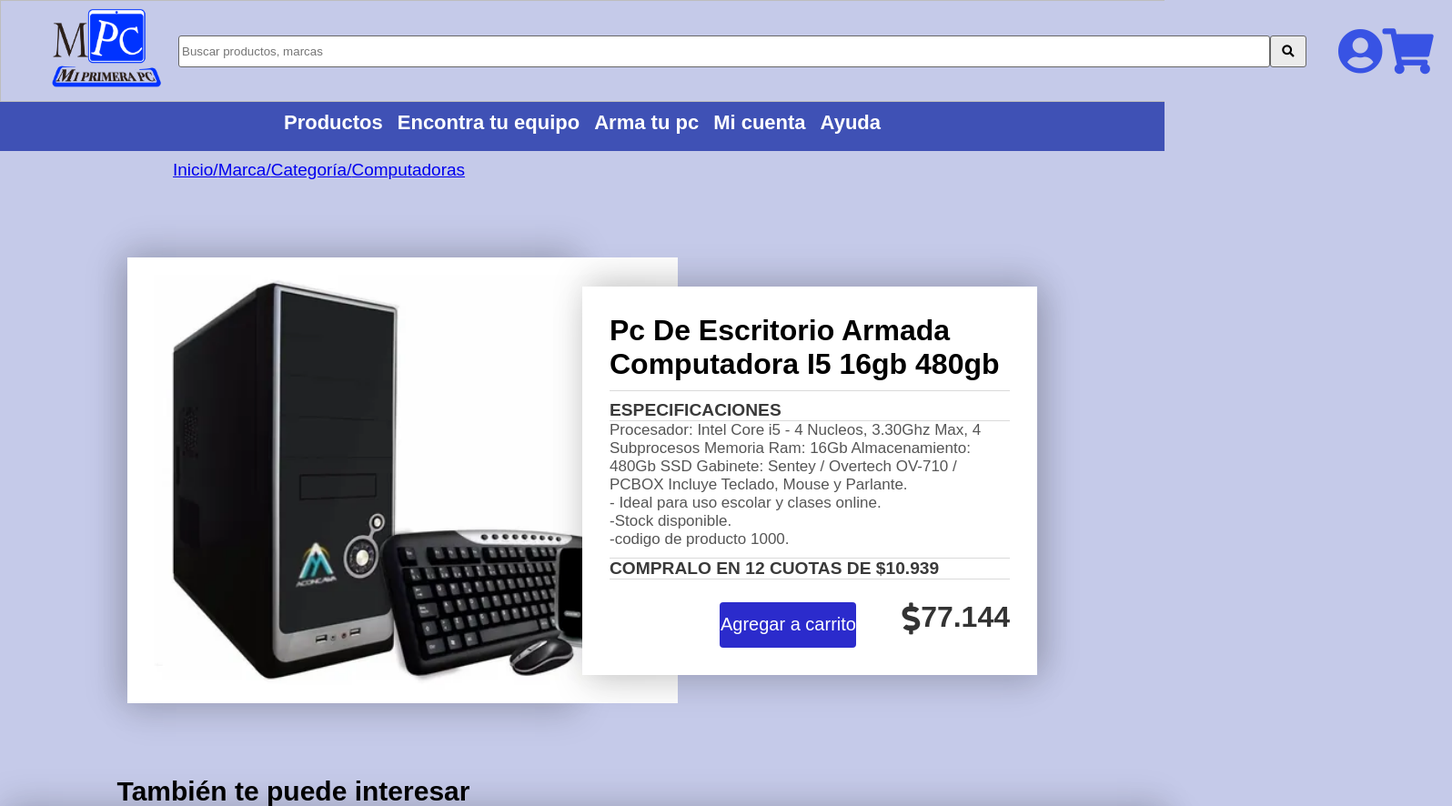
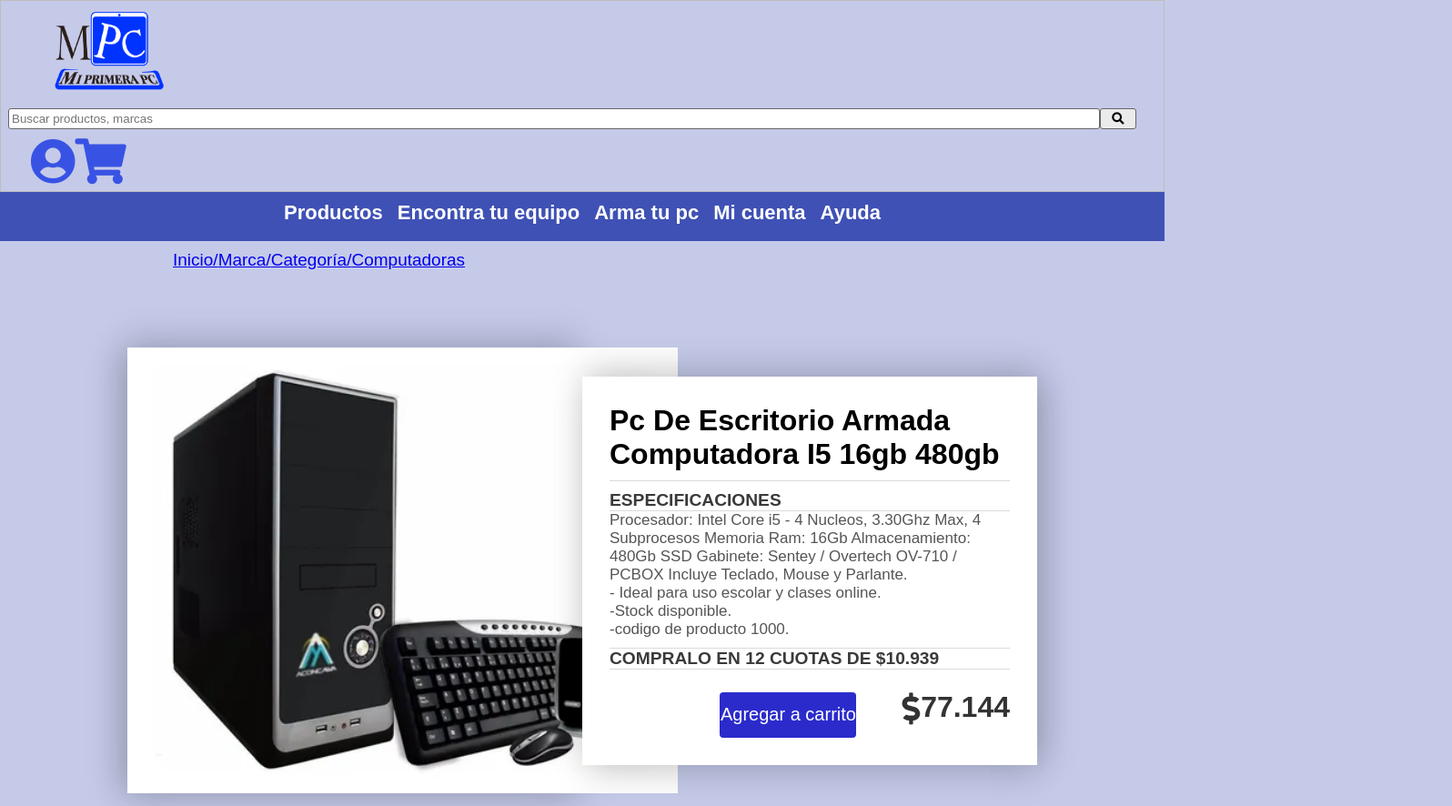
Before and after one commit to TomasHurtado/sprin2grupo9, a website: page views/productDetail.html in a window 1280 px wide. Shown: the top 886 px of the page at 91% size, 1596 px wide, since content can reach past the window. Drawn offline with Linux system fonts and the light colour scheme; files whose address does not match are found by name; a web font is replaced by a local one.

Commit message:
header resposive terminado

```diff
--- a/public/css/Home.css
+++ b/public/css/Home.css
@@ -12,65 +12,74 @@
 
 }
 
+
+/*primer header0*/
 header .primero{
     display: block;
-
+    flex-wrap: wrap ;
     background: #C5CAE9;
     justify-content: center;
     border: solid 1px;
     border-color: #BDBDBD;
     width: 100%;
+    padding: 3px;
 }
 
+
 .Logo{
-    margin-left: 40px;
+
+    text-align: center;
 }
 
-.inicio {
+/*.inicio {
     display: none;
     text-align: center;
     padding: 20px;
     margin: 20px;
     font-size: 40px;
     height: 40px;
+}*/
+
+.inicio {
+    display: none;
+    justify-content: center;
+    text-align: center;
+    align-items: center;
+    padding: 20px;
+
+    font-size: 20%;
+
 }
+
 
 .inicio i {
     font-size: 50px;
     margin: auto;
     color: #0829e2be;
 }
+/*primer header0*/
 
-header .segundo{
-    display: flex;
-    background-color: #C5CAE9;
-    justify-content: center;
-    background: #C5CAE9;
-}
 
 header .form{
     display: flex;
     padding: 5px;
 }
 
-
-/**/
+/*primer header1*/
 .form{
-    display: flex;
+    display: block;
     width: 100%;
     justify-content: center;
 }
-
 
 .form .la-bara{
     background-color: white;
     border: 1px solid #666;
     color:#666;
     padding: 3px;
-    width: 1200px;
+    min-width: 60%;
     border-radius: 3px;
-    height: 35%;
-    margin: auto;
+    min-height: 35%;
 }
 
 .form .submitt{
@@ -80,10 +89,11 @@
     padding: 3px;
     width: 40px;
     border-radius: 3px;
-    height: 35%;
-    margin: auto;
+    min-height: 35%;
+
 }
-/**/
+/*primer header1*/
+
 
 
 div.burger-menu{
@@ -108,6 +118,7 @@
 
     background-color: rgb(43, 43, 204);
     background: #3F51B5;
+
 }
 
 .tercero .nav-barr{
@@ -121,12 +132,13 @@
     margin: 10px;
     text-align: center;
     list-style-type: none;
+
 }
 
 
 header .nav-barr a{
     list-style-type: none;
-    font-size: 22px;
+    font-size: 20px;
     text-decoration:none;
     font-weight: bold;
     color: #FFFFFF;
@@ -296,15 +308,7 @@
         text-decoration: none;
         color:#FFFFFF;
     }
-}
 
-@media (min-width: 769px){
-    main section div.products article{
-        width: 22%;
-    }
-}
-
-@media(min-width:361px){
     header .burger-menu{
         display: none;
     }
@@ -335,20 +339,67 @@
 
     .inicio {
         display: flex;
+    }
+}
+
+@media (min-width: 769px){
+    main section div.products article{
+        width: 22%;
+    }
+
+
+    /*parte header */
+    header .primero{
+        display: flex;
+        justify-content: space-between;
+
+    }
+
+    .Logo{
+        margin: 0, 0, 0, 23px;
+        text-align: left;
+    }
+
+    .segundo{
+        display: flex;
+        justify-content: center;
+        align-items: center;
+        min-width: 60%;
+    }
+}
+
+/*@media(min-width:361px){
+    header .burger-menu{
+        display: none;
+    }
+
+    .tercero .nav-barr{
         text-align: center;
-        margin: 10px;
-        font-size: 20px;
-        height: 40px;
-        font-size: 25px;
+        margin: auto;
+        display: flex;
+        margin: 0 3%;
+
     }
-    /*.user-cirlcle, .carrito {
-        font-size: 35px;
-        margin: 5px;
-        align-self:auto;
-        text-decoration: none;
 
-    }*/
+    header .nav-barr{
+        display: flex;
+        justify-content: center;
+        padding: 0 8px 8px 8px;
+    }
 
+    .nav-barr ul{
+        display: flex;
+    }
+    .nav-barr ul a{
+        margin: 0 5px;
+        display: flex;
+        padding: 0 3px;
+
+    }
+
+    .inicio {
+        display: flex;
+    }
 }
 
 
@@ -360,11 +411,21 @@
 
     }
 
-    .titulo{
-        font-size: 25px;
+    .Logo{
+        margin: 0, 0, 0, 23px;
+        text-align: left;
+    }
+
+    .segundo{
+        display: flex;
+        justify-content: center;
         align-items: center;
+        width: 60%;
     }
-}
+
+
+
+}*/
 
 
 @media screen and (max-width: 900px) {
```
